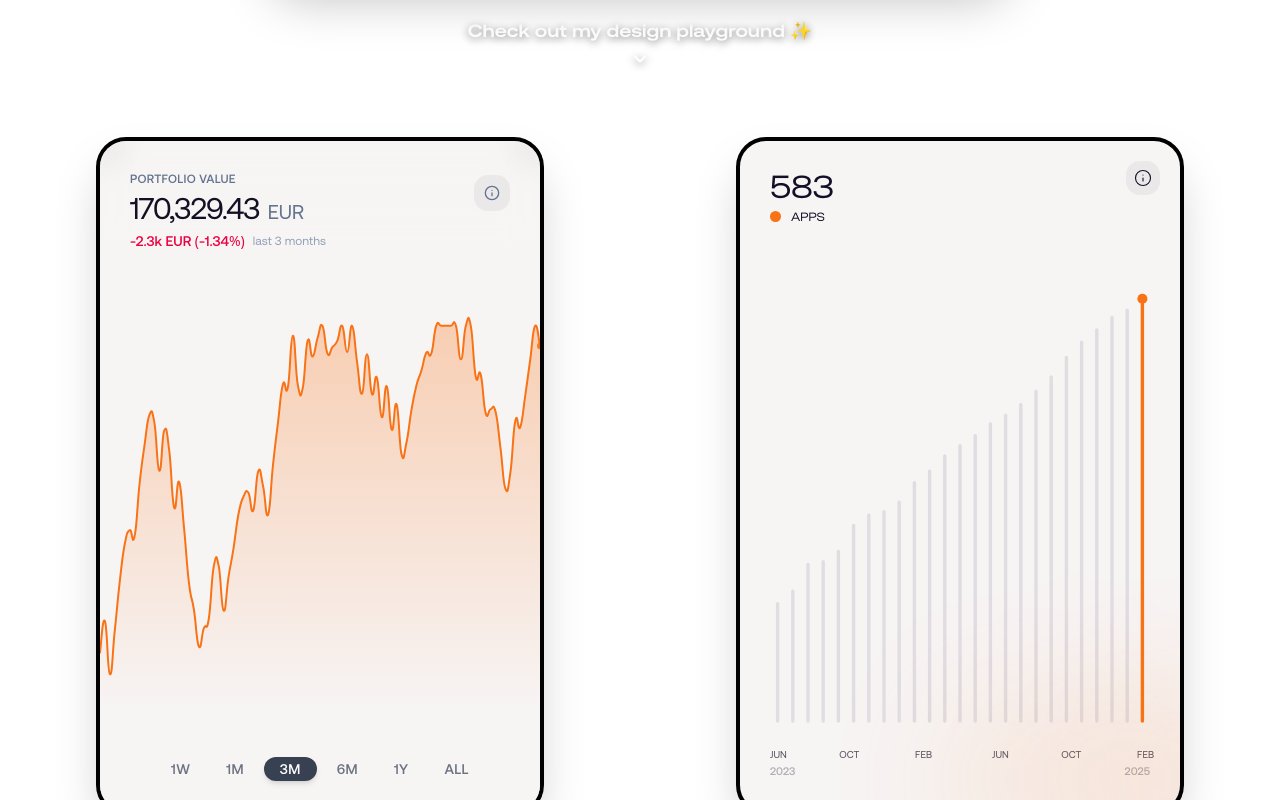
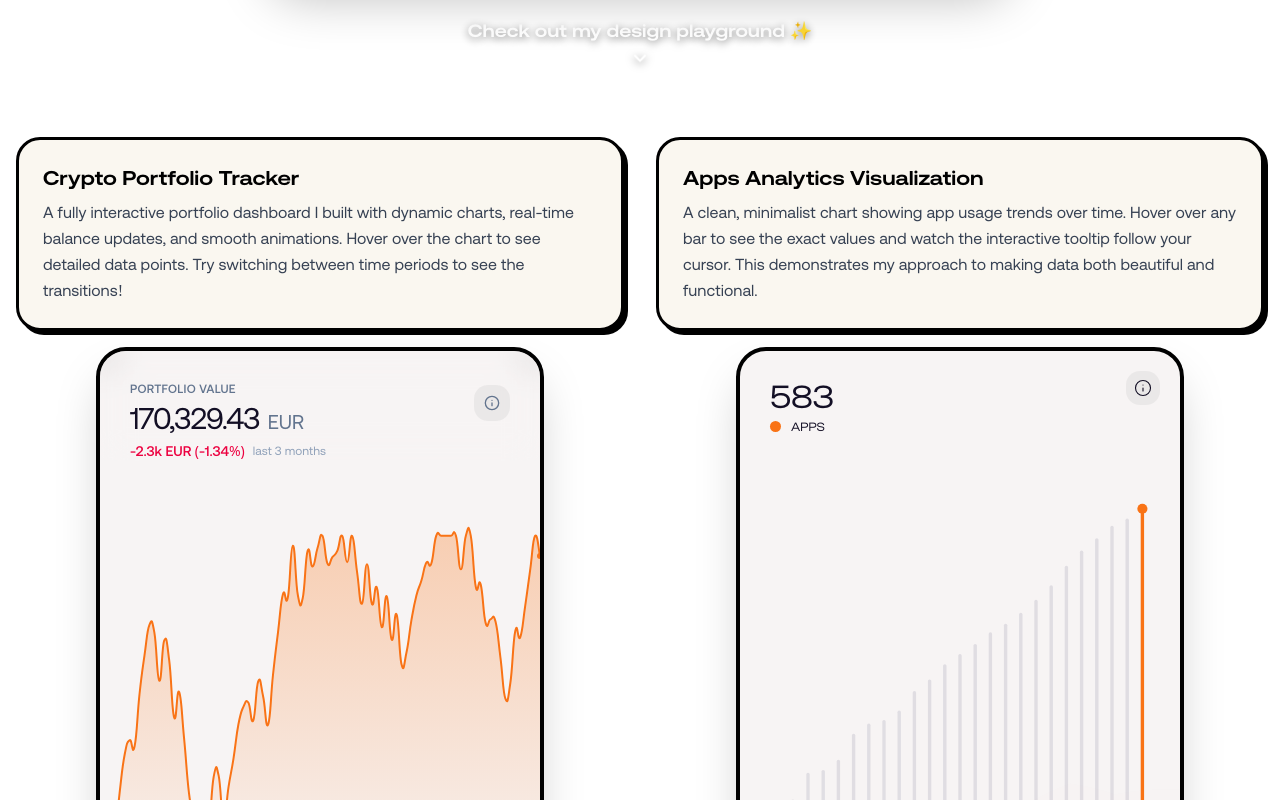
Before and after one commit to h8inc/portfolio, a React (Vite) app: page / in a window 1280 px wide. Shown: the part 800-1600 px from the top of the page. Built offline with nearby package versions, Linux system fonts and the light colour scheme; a web font is replaced by a local one.

Commit message:
Add explainer cards with context for design playground charts

```diff
--- a/src/App.tsx
+++ b/src/App.tsx
@@ -7,6 +7,7 @@ import { KrakenProPortfolio } from './components/generated/KrakenProPortfolio';
 import { Leaf, ChevronDown, Info } from 'lucide-react';
 import { InfoHint } from './components/InfoHint';
 import { trackEvent } from './lib/analytics';
+import { ExplainerCard } from './components/ExplainerCard';
 
 let theme: Theme = 'light';
 // only use 'centered' container for standalone components, never for full page apps or websites.
@@ -83,13 +84,25 @@ function App() {
               {/* Both Components Side by Side */}
               <div className="grid grid-cols-1 lg:grid-cols-2 gap-6 sm:gap-8 items-start">
                 {/* Portfolio Analytics Section */}
-                <div className="flex justify-center">
-                  <KrakenProPortfolio />
+                <div className="flex flex-col gap-4">
+                  <ExplainerCard
+                    title="Crypto Portfolio Tracker"
+                    description="A fully interactive portfolio dashboard I built with dynamic charts, real-time balance updates, and smooth animations. Hover over the chart to see detailed data points. Try switching between time periods to see the transitions!"
+                  />
+                  <div className="flex justify-center">
+                    <KrakenProPortfolio />
+                  </div>
                 </div>
 
                 {/* Apps Analytics Card Section */}
-                <div className="flex justify-center">
-                  <AppsAnalyticsCard />
+                <div className="flex flex-col gap-4">
+                  <ExplainerCard
+                    title="Apps Analytics Visualization"
+                    description="A clean, minimalist chart showing app usage trends over time. Hover over any bar to see the exact values and watch the interactive tooltip follow your cursor. This demonstrates my approach to making data both beautiful and functional."
+                  />
+                  <div className="flex justify-center">
+                    <AppsAnalyticsCard />
+                  </div>
                 </div>
               </div>
             </div>
--- /dev/null
+++ b/src/components/ExplainerCard.tsx
@@ -0,0 +1,32 @@
+import React from 'react';
+
+interface ExplainerCardProps {
+  title: string;
+  description: string;
+  className?: string;
+}
+
+export const ExplainerCard: React.FC<ExplainerCardProps> = ({
+  title,
+  description,
+  className = ''
+}) => {
+  return (
+    <div
+      className={`bg-[#FAF7F0] rounded-2xl sm:rounded-3xl border-[3px] border-black shadow-[4px_4px_0px_0px_rgba(0,0,0,1)] p-4 sm:p-6 ${className}`}
+    >
+      <h3
+        className="text-lg sm:text-xl font-bold mb-2 text-black"
+        style={{ fontFamily: 'Aeonik Extended' }}
+      >
+        {title}
+      </h3>
+      <p
+        className="text-sm sm:text-base text-gray-700 leading-relaxed"
+        style={{ fontFamily: 'Aeonik' }}
+      >
+        {description}
+      </p>
+    </div>
+  );
+};
```
